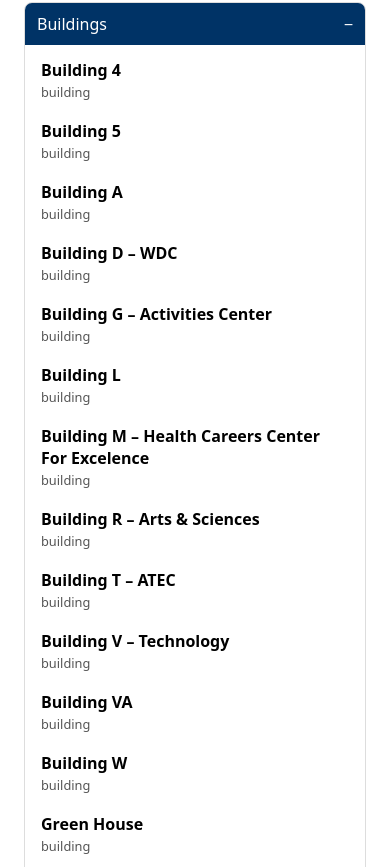
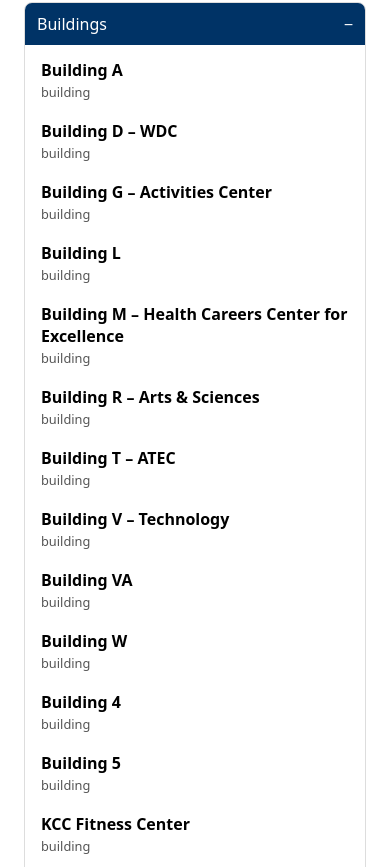
Before and after one commit to rehmpke/kcc-campus-map, a React (Vite) app: page / in a window 390 px wide. Shown: the part 977-1844 px from the top of the page. Built offline with nearby package versions, Linux system fonts and the light colour scheme.

Commit message:
Improve wayfinding data model, building content normalization, and mobile map startup behavior

```diff
--- a/src/AccessibleCampusMap.jsx
+++ b/src/AccessibleCampusMap.jsx
@@ -52,6 +52,7 @@
     feature?.arrival?.route || "",
     feature?.arrival?.elevator || "",
     feature?.arrival?.restroom || "",
+    feature?.arrival?.serviceNote || "",
     ...(Array.isArray(feature?.arrival?.access) ? feature.arrival.access : []),
   ].map((item) => String(item).toLowerCase());
 
@@ -286,6 +287,7 @@
           route: "",
           elevator: "",
           restroom: "",
+          serviceNote: "",
           access: [],
         },
         resources: {
@@ -453,7 +455,9 @@
         break;
       case "Home":
         e.preventDefault();
-        map.setView(map.getCenter(), 0);
+        if (dims) {
+          map.setView([dims.height / 2, dims.width / 2], map.getZoom());
+        }
         break;
       case "End":
         e.preventDefault();
@@ -468,7 +472,7 @@
     const listener = (e) => handleKeyNav(e);
     document.addEventListener("keydown", listener);
     return () => document.removeEventListener("keydown", listener);
-  }, [bounds]);
+  }, [bounds, dims]);
 
   const toggleSection = (id) => {
     setOpenSections((prev) =>
@@ -575,10 +579,11 @@
                   mapRef.current = m;
                 }}
                 crs={L.CRS.Simple}
-                bounds={bounds}
+                center={[dims.height / 2, dims.width / 2]}
+                zoom={-0.5}
                 maxBounds={bounds}
                 maxZoom={3}
-                minZoom={-4}
+                minZoom={-2.5}
                 zoomSnap={0.25}
                 wheelPxPerZoomLevel={120}
                 style={{ height: "70vh", width: "100%" }}
--- a/src/components/FeatureEditor.jsx
+++ b/src/components/FeatureEditor.jsx
@@ -1,6 +1,9 @@
 // src/components/FeatureEditor.jsx
 import { useEffect, useState } from "react";
-import { safeParseResourcesJson } from "../utils/mapUtils";
+import {
+  safeParseArrivalJson,
+  safeParseResourcesJson,
+} from "../utils/mapUtils";
 
 export default function FeatureEditor({ feature, onChange }) {
   if (!feature) return null;
@@ -12,6 +15,9 @@
   const [img, setImg] = useState(feature.img || "");
   const [imgAlt, setImgAlt] = useState(feature.imgAlt || "");
   const [glyph, setGlyph] = useState(feature.glyph || "");
+  const [arrivalJson, setArrivalJson] = useState(
+    feature.arrival ? JSON.stringify(feature.arrival, null, 2) : ""
+  );
   const [resourcesJson, setResourcesJson] = useState(
     feature.resources ? JSON.stringify(feature.resources, null, 2) : ""
   );
@@ -24,8 +30,9 @@
     setImg(feature.img || "");
     setImgAlt(feature.imgAlt || "");
     setGlyph(feature.glyph || "");
+    setArrivalJson(feature.arrival ? JSON.stringify(feature.arrival, null, 2) : "");
     setResourcesJson(feature.resources ? JSON.stringify(feature.resources, null, 2) : "");
-  }, [feature.id]);
+  }, [feature.id, feature]);
 
   useEffect(() => onChange(feature.id, "name", name), [name]); // eslint-disable-line react-hooks/exhaustive-deps
   useEffect(() => onChange(feature.id, "desc", desc), [desc]); // eslint-disable-line react-hooks/exhaustive-deps
@@ -34,6 +41,11 @@
   useEffect(() => onChange(feature.id, "img", img), [img]); // eslint-disable-line react-hooks/exhaustive-deps
   useEffect(() => onChange(feature.id, "imgAlt", imgAlt), [imgAlt]); // eslint-disable-line react-hooks/exhaustive-deps
   useEffect(() => onChange(feature.id, "glyph", glyph), [glyph]); // eslint-disable-line react-hooks/exhaustive-deps
+
+  useEffect(() => {
+    const parsed = safeParseArrivalJson(arrivalJson);
+    onChange(feature.id, "arrival", parsed);
+  }, [arrivalJson]); // eslint-disable-line react-hooks/exhaustive-deps
 
   useEffect(() => {
     const parsed = safeParseResourcesJson(resourcesJson);
@@ -94,6 +106,31 @@
       </label>
 
       <label className="lb">
+        Arrival JSON
+        <textarea
+          className="txt"
+          rows={12}
+          value={arrivalJson}
+          onChange={(e) => setArrivalJson(e.target.value)}
+          placeholder={`{
+  "heading": "Arrival & Access",
+  "parking": "Best visitor parking: Parking Lot 5",
+  "entrance": "Use the main public entrance facing Parking Lot 5",
+  "route": "Follow the sidewalk from Parking Lot 5 to the front entrance; no stairs required.",
+  "elevator": "Elevator available inside the main lobby.",
+  "restroom": "Accessible restrooms available near the first-floor lobby.",
+  "serviceNote": "Admissions visitors should enter through the main front doors.",
+  "access": []
+}`}
+        />
+      </label>
+
+      <div className="help">
+        Use structured JSON for arrival guidance so parking, entrance, route, elevator,
+        restroom, and service-specific arrival notes stay normalized.
+      </div>
+
+      <label className="lb">
         Resources JSON
         <textarea
           className="txt"
--- a/src/components/PopupArrival.jsx
+++ b/src/components/PopupArrival.jsx
@@ -6,11 +6,24 @@
   const parking = arrival.parking?.trim();
   const entrance = arrival.entrance?.trim();
   const route = arrival.route?.trim();
+  const elevator = arrival.elevator?.trim();
+  const restroom = arrival.restroom?.trim();
+  const serviceNote = arrival.serviceNote?.trim();
   const access = Array.isArray(arrival.access)
     ? arrival.access.filter(Boolean)
     : [];
 
-  if (!parking && !entrance && !route && !access.length) return null;
+  if (
+    !parking &&
+    !entrance &&
+    !route &&
+    !elevator &&
+    !restroom &&
+    !serviceNote &&
+    !access.length
+  ) {
+    return null;
+  }
 
   return (
     <section className="popupArrival" aria-label={heading}>
@@ -36,6 +49,24 @@
           </li>
         ) : null}
 
+        {elevator ? (
+          <li>
+            <span className="popupArrivalLabel">Elevator:</span> {elevator}
+          </li>
+        ) : null}
+
+        {restroom ? (
+          <li>
+            <span className="popupArrivalLabel">Restroom:</span> {restroom}
+          </li>
+        ) : null}
+
+        {serviceNote ? (
+          <li>
+            <span className="popupArrivalLabel">Visitor guidance:</span> {serviceNote}
+          </li>
+        ) : null}
+
         {access.map((item, index) => (
           <li key={`${item}-${index}`}>
             <span className="popupArrivalLabel">Access:</span> {item}
--- a/src/data/mapData.js
+++ b/src/data/mapData.js
@@ -1,6 +1,281 @@
 // src/data/mapData.js
 
 export const INITIAL_FEATURES = [
+  {
+    id: "pt-1763072937355",
+    name: "Building A",
+    xy: [722.2932843642988, 322.89810524960245],
+    desc: "",
+    category: "building",
+    glyph: "A",
+    arrival: {
+      heading: "Arrival & Access",
+      parking: "",
+      entrance: "",
+      route: "",
+      elevator: "",
+      restroom: "",
+      serviceNote: "",
+      access: [],
+    },
+    resources: {
+      heading: "Available Services & Resources",
+      links: [],
+      notes: [],
+    },
+  },
+  {
+    id: "pt-1763070268994",
+    name: "Building D – WDC",
+    xy: [944.6481909768765, 1367.4458539025493],
+    desc: "Workforce Development Center.",
+    category: "building",
+    glyph: "D",
+    arrival: {
+      heading: "Arrival & Access",
+      parking: "Nearest visitor parking: Parking Lot 5",
+      entrance: "Use the north lobby doors.",
+      route: "",
+      elevator: "Elevator access available inside the main lobby.",
+      restroom: "",
+      serviceNote: "",
+      access: [],
+    },
+    resources: {
+      heading: "Available Services & Resources",
+      links: [
+        {
+          label: "Advising Services",
+          href: "https://www.kcc.edu/student-resources/advising/",
+        },
+        {
+          label: "Career Services",
+          href: "https://www.kcc.edu/student-resources/career-services/",
+        },
+        {
+          label: "Counseling",
+          href: "https://www.kcc.edu/student-resources/counseling-and-referral-services/",
+        },
+        {
+          label: "Testing",
+          href: "https://www.kcc.edu/community/testing-center/",
+        },
+      ],
+      notes: [],
+    },
+  },
+  {
+    id: "bldg-g",
+    name: "Building G – Activities Center",
+    glyph: "G",
+    xy: [1038.7249795479927, 1455.223528045635],
+    desc: "Gymnasium and student activities center.",
+    category: "building",
+    url: "/facilities/activities-center",
+    img: "https://www.kcc.edu/about/uploads/atec.jpg",
+    imgAlt: "Building G entry facing Parking Lot 5",
+    arrival: {
+      heading: "Arrival & Access",
+      parking: "Closest accessible parking: Parking Lot 1",
+      entrance: "Use the main entrance facing Parking Lot 1.",
+      route: "Use the short sidewalk crossing from Parking Lot 1 directly to the building.",
+      elevator: "Elevator available inside the main lobby.",
+      restroom: "Accessible restrooms available near the lobby entrance.",
+      serviceNote: "Fitness Center visitors can use this building entry path.",
+      access: [],
+    },
+    resources: {
+      heading: "Available Services & Resources",
+      links: [
+        {
+          label: "Athletics",
+          href: "https://athletics.kcc.edu",
+        },
+      ],
+      notes: [],
+    },
+  },
+  {
+    id: "pt-1763070064102",
+    name: "Building L",
+    xy: [1140.0107233115818, 1411.0709360199742],
+    desc: "",
+    category: "building",
+    glyph: "L",
+    arrival: {
+      heading: "Arrival & Access",
+      parking: "",
+      entrance: "",
+      route: "",
+      elevator: "",
+      restroom: "Accessible restrooms available near the north entrance.",
+      serviceNote: "",
+      access: [],
+    },
+    resources: {
+      heading: "Available Services & Resources",
+      links: [
+        {
+          label: "Admissions & Registration",
+          href: "https://www.kcc.edu/admissions/",
+        },
+        {
+          label: "Bookstore",
+          href: "https://books.kcc.edu/home",
+        },
+        {
+          label: "Disability Services",
+          href: "https://www.kcc.edu/student-resources/disability-services/",
+        },
+        {
+          label: "Financial Aid",
+          href: "https://www.kcc.edu/tuition-and-aid/financial-aid/",
+        },
+        {
+          label: "Food Services",
+          href: "https://www.kcc.edu/student-resources/food-services/",
+        },
+        {
+          label: "Library",
+          href: "https://www.kcc.edu/library/",
+        },
+        {
+          label: "Student Life",
+          href: "https://www.kcc.edu/student-resources/student-life/",
+        },
+                {
+          label: "TRIO Student Support Services",
+          href: "https://www.kcc.edu/student-resources/trio/",
+        },
+        {
+          label: "TRIO Talent Search / Upward Bound",
+          href: "https://www.kcc.edu/admissions/high-school/",
+        },
+        {
+          label: "Veterans Resource Center",
+          href: "https://www.kcc.edu/admissions/veterans/#kcc-veterans-resource-center",
+        },
+      ],
+      notes: [],
+    },
+  },
+  {
+    id: "pt-1763071535071",
+    name: "Building M – Health Careers Center for Excellence",
+    xy: [1127.1074645843232, 1205.6170619230634],
+    desc: "",
+    category: "building",
+    glyph: "M",
+    arrival: {
+      heading: "Arrival & Access",
+      parking: "",
+      entrance: "",
+      route: "",
+      elevator: "",
+      restroom: "",
+      serviceNote: "",
+      access: [],
+    },
+  },
+  {
+    id: "pt-1763070140472",
+    name: "Building R – Arts & Sciences",
+    xy: [1216.921300048837, 1081.8921510069179],
+    desc: "",
+    category: "building",
+    glyph: "R",
+    arrival: {
+      heading: "Arrival & Access",
+      parking: "",
+      entrance: "",
+      route: "",
+      elevator: "",
+      restroom: "",
+      serviceNote: "",
+      access: [],
+    },
+  },
+  {
+    id: "bldg-t",
+    name: "Building T – ATEC",
+    glyph: "T",
+    xy: [886.003469149934, 1151.8783675948316],
+    desc: "Advanced Technology Education Center.",
+    category: "building",
+    img: "https://www.kcc.edu/about/uploads/atec.jpg",
+    imgAlt:
+      "Campus map with marker indicating the approximate location of Building T, the Advanced Technology Education Center.",
+    arrival: {
+      heading: "Arrival & Access",
+      parking: "",
+      entrance: "",
+      route: "",
+      elevator: "",
+      restroom: "",
+      serviceNote: "",
+      access: [],
+    },
+  },
+  {
+    id: "pt-1763069975175",
+    name: "Building V – Technology",
+    xy: [944.6481909768765, 1022.4768116077321],
+    desc: "",
+    category: "building",
+    url: "",
+    img: "",
+    imgAlt: "Building V",
+    glyph: "V",
+    arrival: {
+      heading: "Arrival & Access",
+      parking: "",
+      entrance: "",
+      route: "",
+      elevator: "",
+      restroom: "",
+      serviceNote: "",
+      access: [],
+    },
+  },
+  {
+    id: "pt-1763222088162",
+    name: "Building VA",
+    xy: [593.28694180377, 458.1897068328429],
+    desc: "",
+    category: "building",
+    url: "",
+    img: "",
+    imgAlt: "Building VA",
+    glyph: "VA",
+    arrival: {
+      heading: "Arrival & Access",
+      parking: "",
+      entrance: "",
+      route: "",
+      elevator: "",
+      restroom: "",
+      serviceNote: "",
+      access: [],
+    },
+  },
+  {
+    id: "pt-1763071463190",
+    name: "Building W",
+    xy: [1031.6521078555156, 1198.5444029424268],
+    desc: "",
+    category: "building",
+    glyph: "W",
+    arrival: {
+      heading: "Arrival & Access",
+      parking: "",
+      entrance: "",
+      route: "",
+      elevator: "",
+      restroom: "",
+      serviceNote: "",
+      access: [],
+    },
+  },
   {
     id: "pt-1763072892251",
     name: "Building 4",
@@ -18,172 +293,59 @@
     glyph: "5",
   },
   {
-    id: "pt-1763072937355",
-    name: "Building A",
-    xy: [722.2932843642988, 322.89810524960245],
+    "id": "pt-1775182765520",
+    "name": "KCC Fitness Center",
+    "xy": [
+      118.93614842047633,
+      1893.233895628101
+    ],
+    "desc": "",
+    "category": "building",
+    "arrival": {
+      "heading": "Arrival & Access",
+      "parking": "",
+      "entrance": "",
+      "route": "",
+      "elevator": "",
+      "restroom": "",
+      "serviceNote": "",
+      "access": []
+    },
+    "resources": {
+      "heading": "Available Services & Resources",
+      "links": [
+                {
+          label: "Fitness Center",
+          href: "https://athletics.kcc.edu/facilities/fitness-center/",
+        },
+      ],
+      "notes": []
+    },
+    "url": "",
+    "img": "",
+    "imgAlt": "",
+    "glyph": "F"
+  },
+  {
+    id: "pt-1763072485335",
+    name: "Greenhouse",
+    xy: [547.5820948414481, 465.5724447105801],
     desc: "",
     category: "building",
-    glyph: "A",
-  },
-  {
-    id: "pt-1763070268994",
-    name: "Building D – WDC",
-    xy: [944.6481909768765, 1367.4458539025493],
-    desc: "Workforce Development Center",
-    category: "building",
-    glyph: "D",
-    arrival: {
-      heading: "Arrival & Access",
-      parking: "Nearest visitor parking: Lot 5",
-      entrance: "Accessible entrance: north lobby doors",
-      route: "",
-      access: [
-        "Elevator access available inside main lobby",
-      ],
-    },
-    resources: {
-      heading: "Available Services & Resources",
-      links: [
-        {
-          label: "Student Life",
-          href: "/student-life",
-        },
-        {
-          label: "Fitness Center",
-          href: "/fitness-center",
-        },
-      ],
-      notes: [],
-    },
-  },
-  {
-    id: "bldg-g",
-    name: "Building G – Activities Center",
-    glyph: "G",
-    xy: [1038.7249795479927, 1455.223528045635],
-    desc: "Gymnasium and student activities center. Accessible restrooms at north entrance.",
-    category: "building",
-    url: "/facilities/activities-center",
-    img: "https://www.kcc.edu/about/uploads/atec.jpg",
-    imgAlt: "Building G entry facing Parking Lot 5",
-    arrival: {
-      heading: "Arrival & Access",
-      parking: "Closest accessible parking: Lot P1",
-      entrance: "Main entrance facing the P1 parking area",
-      route: "Use the short sidewalk crossing from P1 directly to Building G.",
-      access: [
-        "Elevator: Available inside main lobby",
-        "Restroom: Accessible restrooms near lobby entrance"
-      ]
-    },
-    resources: {
-      heading: "Available Services & Resources",
-      links: [
-        {
-          label: "Athletics",
-          href: "https://athletics.kcc.edu",
-        },
-        {
-          label: "Fitness Center",
-          href: "/fitness-center",
-        },
-      ],
-      notes: [],
-    },
-  },
-  {
-    id: "pt-1763070064102",
-    name: "Building L",
-    xy: [1216.0922236366691, 1165.2713741969803],
-    desc: "",
-    category: "building",
-    glyph: "L",
+    url: "",
+    img: "",
+    imgAlt: "Greenhouse",
+    glyph: "GH",
     arrival: {
       heading: "Arrival & Access",
       parking: "",
       entrance: "",
       route: "",
-      access: [
-        "Accessible restrooms near north entrance.",
-      ],
+      elevator: "",
+      restroom: "",
+      serviceNote: "",
+      access: [],
     },
-    resources: {
-      heading: "Available Services & Resources",
-      links: [
-        {
-          label: "Food Services",
-          href: "https://www.kcc.edu/student-resources/food-services/",
-        },
-      ],
-      notes: [],
-    },
-  },
-  {
-    id: "pt-1763071535071",
-    name: "Building M – Health Careers Center For Excelence",
-    xy: [1127.1074645843232, 1205.6170619230634],
-    desc: "",
-    category: "building",
-    glyph: "M",
-  },
-  {
-    id: "pt-1763070140472",
-    name: "Building R – Arts & Sciences",
-    xy: [1216.921300048837, 1081.8921510069179],
-    desc: "",
-    category: "building",
-    glyph: "R",
-  },
-  {
-    id: "bldg-t",
-    name: "Building T – ATEC",
-    glyph: "T",
-    xy: [886.003469149934, 1151.8783675948316],
-    desc: "Advanced Technology Education Center.",
-    category: "building",
-    img: "https://www.kcc.edu/about/uploads/atec.jpg",
-    imgAlt: "Campus map with marker indicating the approximate location of Building T (ATEC).",
-  },
-  {
-    id: "pt-1763069975175",
-    name: "Building V – Technology",
-    xy: [944.6481909768765, 1022.4768116077321],
-    desc: "",
-    category: "building",
-    url: "",
-    img: "",
-    imgAlt: "Building V",
-    glyph: "V",
-  },
-  {
-    id: "pt-1763222088162",
-    name: "Building VA",
-    xy: [593.28694180377, 458.1897068328429],
-    desc: "",
-    category: "building",
-    url: "",
-    img: "",
-    imgAlt: "Building VA",
-    glyph: "VA",
-  },
-  {
-    id: "pt-1763071463190",
-    name: "Building W",
-    xy: [1031.6521078555156, 1198.5444029424268],
-    desc: "",
-    category: "building",
-    glyph: "W",
-  },
-  {
-    id: "pt-1763072485335",
-    name: "Green House",
-    xy: [547.5820948414481, 465.5724447105801],
-    desc: "",
-    category: "building",
-    url: "",
-    img: "",
-    imgAlt: "Green House",
-    glyph: "GH",
   },
   {
     id: "riverfront",
@@ -195,7 +357,7 @@
   },
   {
     id: "pt-1763222541246",
-    name: "P1",
+    name: "Parking Lot 1",
     xy: [847.081454010475, 1523.8901105450932],
     desc: "",
     category: "parking",
@@ -213,7 +375,7 @@
     id: "parking-5",
     name: "Parking Lot 5",
     xy: [673.1602440477584, 1139.8561312727145],
-    desc: "Visitor lot with 6 accessible spaces near Building T. Open Parking",
+    desc: "Visitor parking with accessible spaces near Building T.",
     category: "parking",
     glyph: "P5",
   },
@@ -237,13 +399,13 @@
     id: "pt-1763071338295",
     name: "Parking Lot 8",
     xy: [1125.0019281961152, 925.6026704952725],
-    desc: "Circle Drive by R and M building",
+    desc: "Circle drive parking near Buildings R and M.",
     category: "parking",
     glyph: "P8",
   },
   {
     id: "pt-1763222202968",
-    name: "P9",
+    name: "Parking Lot 9",
     xy: [256.4717977616396, 950.2128230880825],
     desc: "",
     category: "parking",
@@ -277,7 +439,7 @@
     id: "pt-1763071079282",
     name: "Parking Lot 13",
     xy: [845.6970044781933, 848.528137423857],
-    desc: "Staff Parking lot",
+    desc: "Staff parking lot.",
     category: "parking",
     glyph: "P13",
   },
--- a/src/utils/mapUtils.js
+++ b/src/utils/mapUtils.js
@@ -1,4 +1,17 @@
 // src/utils/mapUtils.js
+
+export function safeParseArrivalJson(value) {
+  if (!value) return undefined;
+
+  try {
+    const parsed = JSON.parse(value);
+    if (parsed && typeof parsed === "object") return parsed;
+  } catch {
+    return undefined;
+  }
+
+  return undefined;
+}
 
 export function safeParseResourcesJson(value) {
   if (!value) return undefined;
@@ -25,6 +38,7 @@
     "img",
     "imgAlt",
     "glyph",
+    "arrivalJson",
     "resourcesJson",
   ];
 
@@ -39,6 +53,7 @@
     r.img || "",
     r.imgAlt || "",
     r.glyph || "",
+    r.arrival ? JSON.stringify(r.arrival) : "",
     r.resources ? JSON.stringify(r.resources) : "",
   ]);
 
@@ -65,6 +80,7 @@
     img: header.indexOf("img"),
     imgAlt: header.indexOf("imgalt"),
     glyph: header.indexOf("glyph"),
+    arrivalJson: header.indexOf("arrivaljson"),
     resourcesJson: header.indexOf("resourcesjson"),
   };
 
@@ -90,11 +106,27 @@
     const img = idx.img >= 0 ? cols[idx.img] : "";
     const imgAlt = idx.imgAlt >= 0 ? cols[idx.imgAlt] : "";
     const glyph = idx.glyph >= 0 ? cols[idx.glyph] : "";
+    const arrival =
+      idx.arrivalJson >= 0
+        ? safeParseArrivalJson(cols[idx.arrivalJson])
+        : undefined;
     const resources =
       idx.resourcesJson >= 0
         ? safeParseResourcesJson(cols[idx.resourcesJson])
         : undefined;
 
-    return { id, name, category, desc, xy, url, img, imgAlt, glyph, resources };
+    return {
+      id,
+      name,
+      category,
+      desc,
+      xy,
+      url,
+      img,
+      imgAlt,
+      glyph,
+      arrival,
+      resources,
+    };
   });
 }
```
